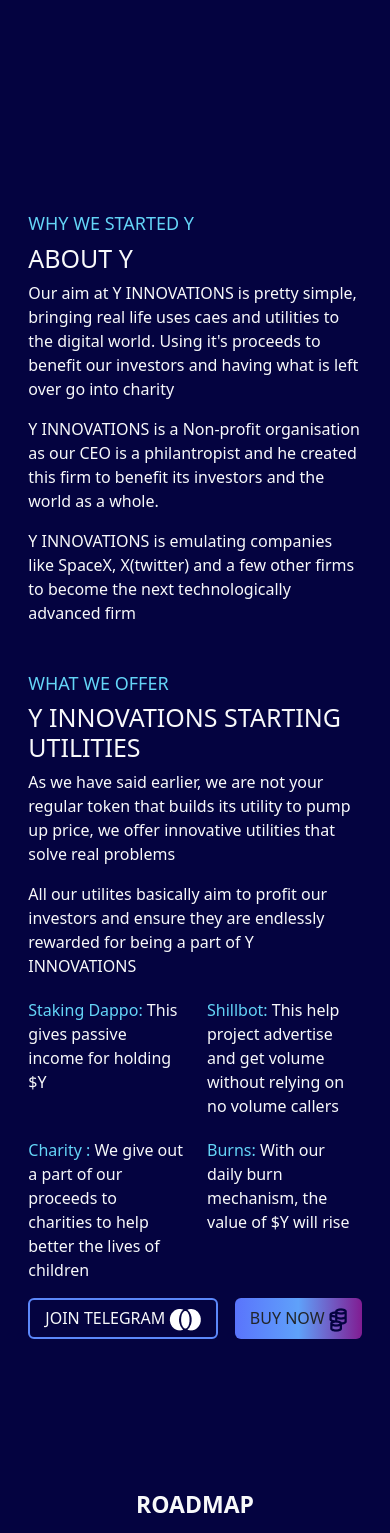
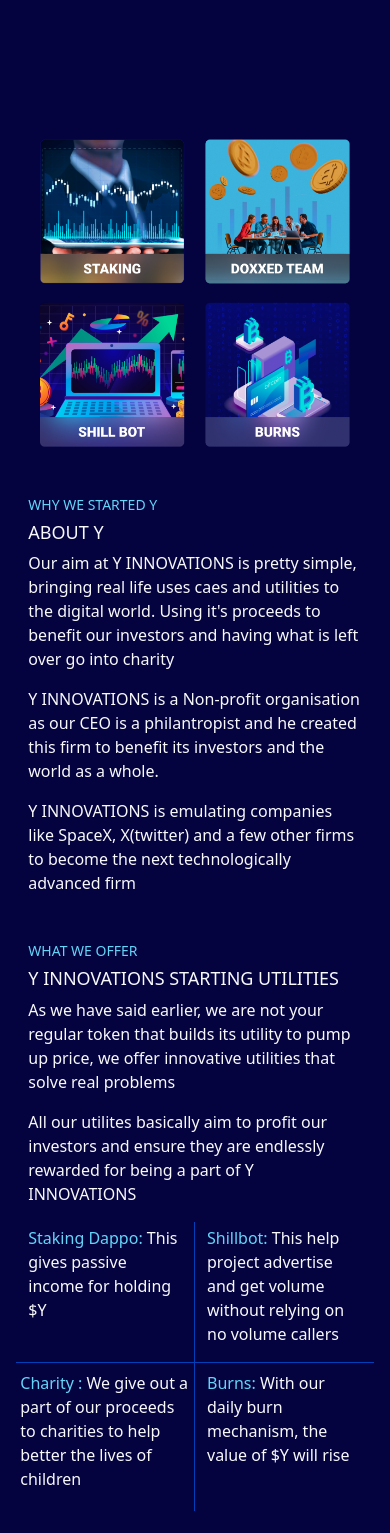
Before and after one commit to EniolaOpakunle/Y-INNOVATION, a React (Vite) app: page / in a window 390 px wide. Shown: the part 1340-2873 px from the top of the page. Built offline with nearby package versions, Linux system fonts and the light colour scheme.

Commit message:
another commit

```diff
--- a/src/App.css
+++ b/src/App.css
@@ -175,7 +175,7 @@
   border-top: thin solid rgba(2, 64, 184, 1);
 }
 
-@media (max-width: 415px){
+@media (max-width: 420px){
   .size{
     width: 90% !important;
     margin: auto;
@@ -273,19 +273,26 @@
   /* about */
   .about{
     background-color: var(--backgroundColor);
-    padding: 40px 0 50px 0;
+    padding: 0px 0 50px 0;
+    margin-top: -10px !important;
   }
   .about .background{
     width: 95% !important;
+  }
+  .about .div1{
+    margin-bottom: 20px;
   }
   .about .title{
     color: var(--secondaryColor1);
   }
   .about h4{
-    font-size: 18px !important;
+    font-size: 14px !important;
   }
   .about h3{
-    font-size: 25px;
+    font-size: 18px;
+  }
+  .about .div1{
+    padding-bottom: 30px;
   }
   .about .div2{
     padding: 0 !important;
@@ -299,6 +306,16 @@
   .about .button1{
     margin: 0 !important ;
   }
+  .about .utility1{
+    border-bottom: thin solid rgba(2, 64, 184, 1);
+    border-right: thin solid rgba(2, 64, 184, 1);
+  }
+  .about .utility2{
+    border-bottom: thin solid rgba(2, 64, 184, 1);
+  }
+  .about .utility3{
+    border-right: thin solid rgba(2, 64, 184, 1);;
+  }
   /* roadmap */
   .roadmap{
     background-color: var(--backgroundColor) ;
@@ -306,12 +323,12 @@
     margin-top: -10px;
   }
   .roadmap .title1 , .team .title1, .fag .title1{
-    font-size: 23px;
+    font-size: 20px;
     font-weight: 700 !important;
   }
   .roadmap .title2 , .team .title2, .fag .title2{
     color: var(--secondaryColor1);
-    font-size: 20px;
+    font-size: 18px;
   }
   .roadmap .subtitle{
     color: var(--secondaryColor2);
@@ -342,13 +359,16 @@
     color: var(--secondaryColor2);
   }
   .team .title{
-    font-size: 20px;
+    font-size: 18px;
   }
   .team .col-lg-4 .box{
-    height: 700px;
+    height: 550px;
   }
   .team .row{
     margin-top: 20px !important;
+  }
+  .team .box p{
+    font-size: 12px;
   }
 
   /* fag */
@@ -360,7 +380,7 @@
     background-color: rgba(217, 217, 217, 0.28);
   }
   .fag .box h4{
-    font-size: 18px;
+    font-size: 15px;
   }
 
   /* community */
@@ -375,6 +395,7 @@
     font-weight: 600;
   }
   .community .title2{
+    font-size: 20px;
     font-weight: 500;
   }
 
--- a/src/components/About.jsx
+++ b/src/components/About.jsx
@@ -1,6 +1,7 @@
 import React from 'react'
 import buyImg from '../assets/images/Vector1.png'
 import joinImg from '../assets/images/join.png'
+import aboutImg from '../assets/images/about.png'
 
 function About() {
   return (
@@ -9,7 +10,7 @@
         <div className='size row justify-content-space-between'>
           <div className='col-lg-6 div1'>
             <div className=' w-100'>
-              <img src='' alt="" className='w-100'/>
+              <img src={aboutImg} alt="" className='w-100'/>
             </div>
           </div>
           <div className='col-lg-6 px-4 div2'>
@@ -26,23 +27,23 @@
               <p>As we have said earlier, we are not your regular token that builds its utility to pump up price, we offer innovative utilities that solve real problems</p>
               <p>All our utilites basically aim to profit our investors and ensure they are endlessly rewarded for being a part of Y INNOVATIONS</p>
             </div>
-            <div className='row'>
-              <div className='col-6 pr-1'>
+            <div className='row utility pb-4'>
+              <div className='col-6 pr-1 utility1'>
                 <div className=" utility-div pt-1">
                     <p><span className='title'>Staking Dappo: </span> This gives passive income for holding $Y</p>
                 </div>
               </div>
-              <div className='col-6 pr-1'>
+              <div className='col-6 pr-1 utility2'>
                 <div className=" utility-div pt-1">
                     <p><span className='title'>Shillbot:</span> This help project advertise and get volume without relying on no volume callers</p>
                 </div>
               </div>
-              <div className='col-6 pr-1'>
+              <div className='col-6 p-1 utility3'>
                 <div className="utility-div pt-1">
                     <p><span className='title'>Charity :</span> We give out a part of our proceeds to charities to help better the lives of children</p>
                 </div>
               </div>
-              <div className='col-6 pr-1'>
+              <div className='col-6 pr-1 pt-1 utility4'>
                 <div className=" utility-div pt-1">
                     <p><span className='title'>Burns: </span>With our daily burn mechanism, the value of $Y will rise</p>
                 </div>
--- a/src/components/Team.jsx
+++ b/src/components/Team.jsx
@@ -32,7 +32,7 @@
                             <img src={hecker} alt="" className='w-100' />
                         </div>
                         <div className="mt-3 text-center">
-                            <h2 className='title'>HECKER - Team (Co.)</h2>
+                            <h2 className='title'>HECKER - TEAM (CO)</h2>
                             <p>CrYpto enthusiasts from og bsc times 2020 , love helping out and finding true gems. Hardworker and always grinding for success. LFG</p>
                         </div>
                     </div>
@@ -43,7 +43,7 @@
                         <img src={kleppelekker} alt="" className='w-100' />
                     </div>
                     <div className="mt-3 text-center">
-                        <h2 className='title'>KLEPPELEKKER - Comm Mana</h2>
+                        <h2 className='title'>KLEPPELEKKER - COMM. MANA.</h2>
                         <p>In cryptospace for few years already. Experience as part of teams also couple of years. As part of the Y-INNOVATION team we can 💣 this one.</p>
                     </div>
                 </div>
```
Also changed, not shown: src/assets/images/about.png (added).
